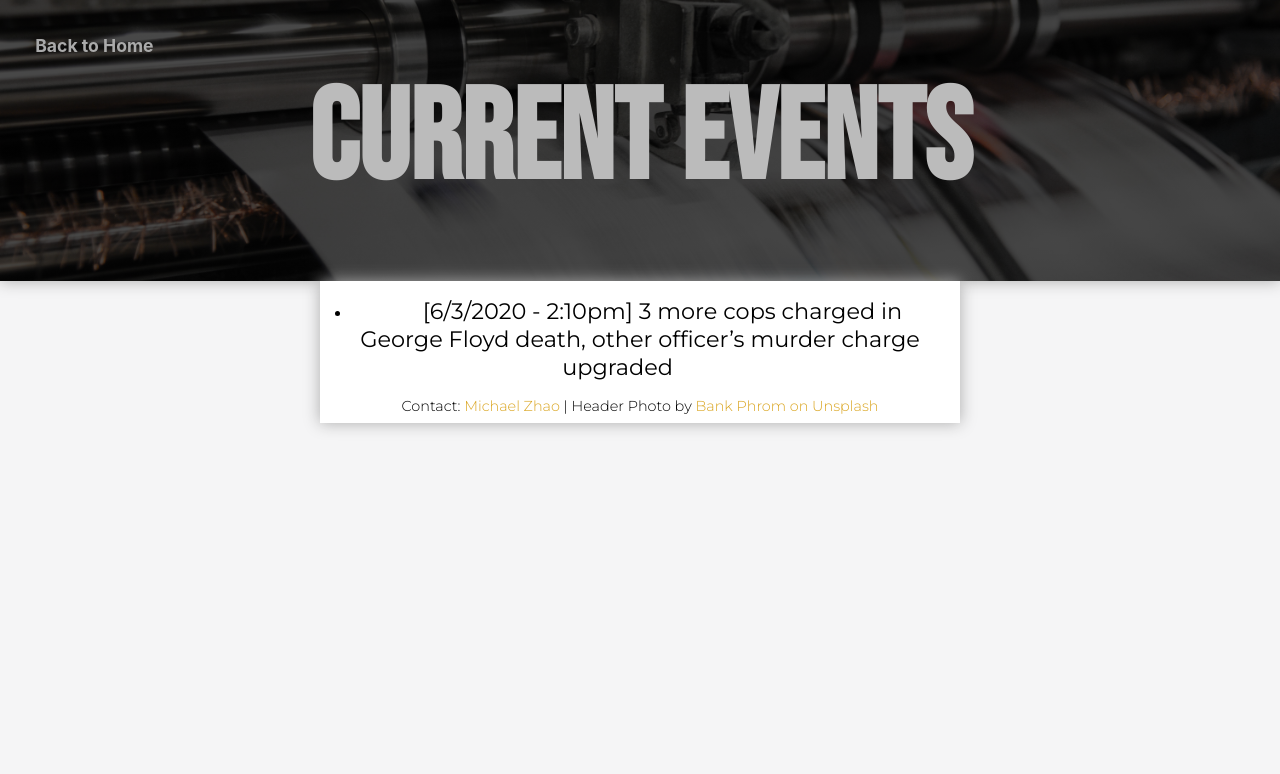
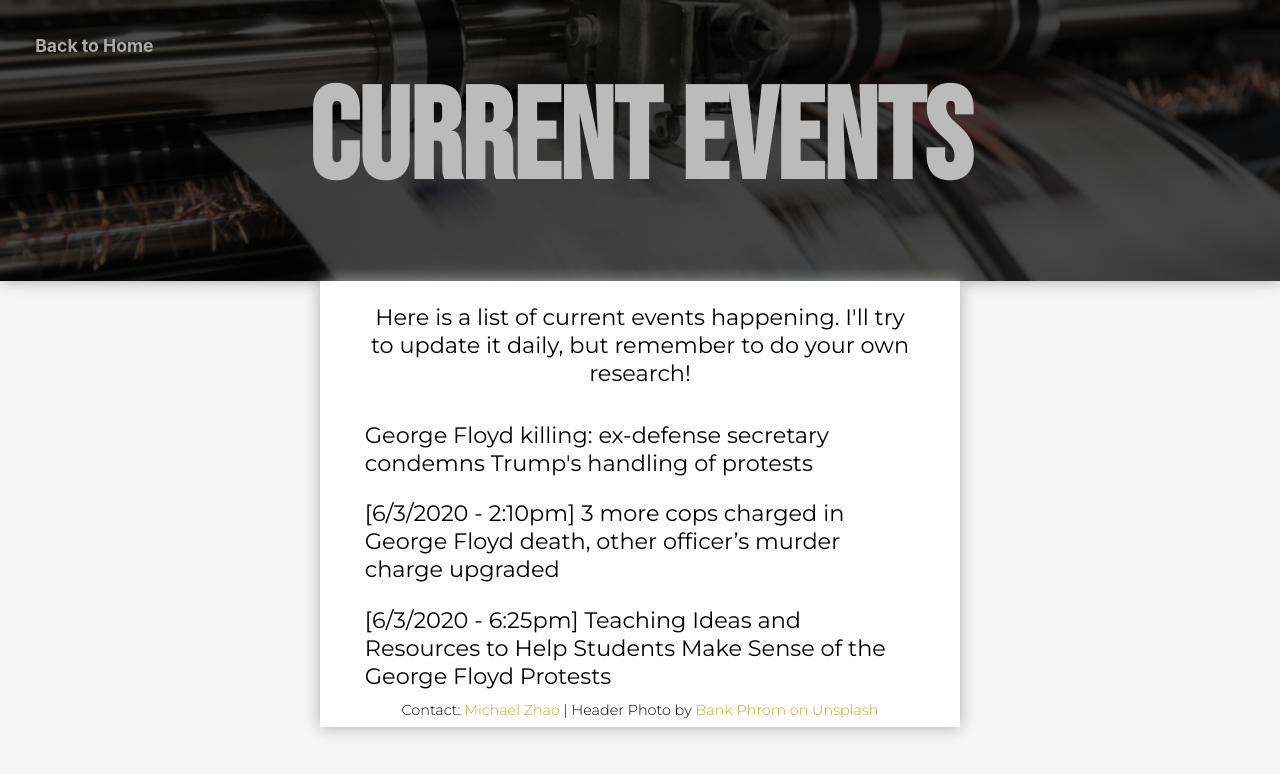
Before and after one commit to MichaelZhao21/advocacy, a React (Create React App) app: page /current-events in a window 1280 px wide. Shown: the top 774 px of the page. Built offline with nearby package versions, Linux system fonts and the light colour scheme.

Commit message:
current events update

```diff
--- a/src/pages/BlackRights.js
+++ b/src/pages/BlackRights.js
@@ -12,7 +12,7 @@ class BlackRights extends React.Component {
                     <h1>Black Rights</h1>
                 </div>
                 <div class="container">
-                    <p>Black Rights</p>
+                    <p></p>
                     <Footer credit="ABS news" link="https://abcnews.go.com/Politics/years-black-lives-matter-inspires-protest-movements/story?id=56702439"></Footer>
                 </div>
             </div>
--- a/src/pages/CurrentEvents.js
+++ b/src/pages/CurrentEvents.js
@@ -12,11 +12,10 @@ class CurrentEvents extends React.Component {
                     <h1>Current Events</h1>
                 </div>
                 <div className="container">
-                    <ul>
-                        <li>
-                            <a className="link" href="https://www.cnbc.com/2020/06/03/3-more-cops-charged-in-george-floyd-death-other-officers-murder-charge-upgraded.html">[6/3/2020 - 2:10pm] 3 more cops charged in George Floyd death, other officer’s murder charge upgraded</a>
-                        </li>
-                    </ul>
+                    <p>Here is a list of current events happening. I'll try to update it daily, but remember to do your own research!</p>
+                    <a className="link link-list events" href="https://www.theguardian.com/us-news/live/2020/jun/03/george-floyd-protests-us-live-news-updates-donald-trump">George Floyd killing: ex-defense secretary condemns Trump's handling of protests</a>
+                    <a className="link link-list events" href="https://www.cnbc.com/2020/06/03/3-more-cops-charged-in-george-floyd-death-other-officers-murder-charge-upgraded.html">[6/3/2020 - 2:10pm] 3 more cops charged in George Floyd death, other officer’s murder charge upgraded</a>
+                    <a className="link link-list events" href="https://www.nytimes.com/2020/06/03/learning/lesson-plans/teaching-ideas-and-resources-to-help-students-make-sense-of-the-george-floyd-protests.html">[6/3/2020 - 6:25pm] Teaching Ideas and Resources to Help Students Make Sense of the George Floyd Protests</a>
                     <Footer credit="Bank Phrom on Unsplash" link="https://unsplash.com/photos/Tzm3Oyu_6sk"></Footer>
                 </div>
             </div>
--- a/src/pages/Help.js
+++ b/src/pages/Help.js
@@ -39,8 +39,9 @@ class Help extends React.Component {
                     <a className="link link-list" href="https://secure.actblue.com/donate/naacp-ep-2020">NAACP Empowerment Program</a>
                     <a className="link link-list" href="https://www.gofundme.com/f/9v4q2-justice-for-breonna-taylor">Justice for Breonna Taylor (gofundme)</a>
                     <a className="link link-list" href="https://www.gofundme.com/f/justice-for-dion-johnson">Justic for Dion Johnson (gofundme)</a>
-                    <a className="link link-list" href="https://www.gofundme.com/f/justice-for-regis">Justice For Regis</a>
+                    <a className="link link-list" href="https://www.gofundme.com/f/justice-for-regis">Justice For Regis (gofundme)</a>
 
+                    <h2>Going to Protest</h2>
 
                     <h2>Support</h2>
                     <a className="link link-list" href="https://docs.google.com/document/d/1qpn5fFrG4-FLfGo3cUsiwb7OvDnnL10uOnF50X-1v90/edit">List of Black-Owned Businesses</a>
--- a/src/pages/css/CurrentEvents.css
+++ b/src/pages/css/CurrentEvents.css
@@ -3,3 +3,7 @@
     background-size: cover;
     background-position-y: center;
 }
+
+.events {
+    text-align: left;
+}
```
